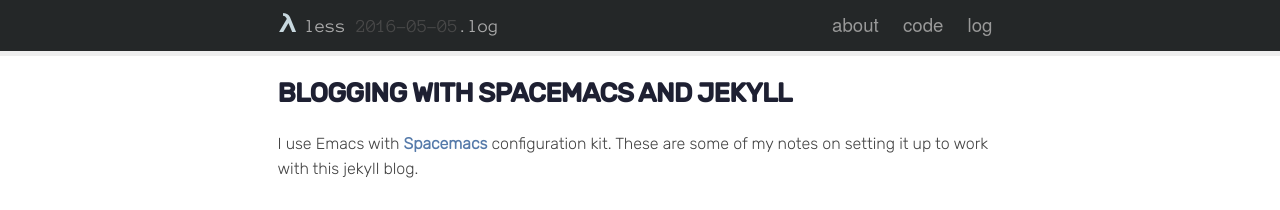
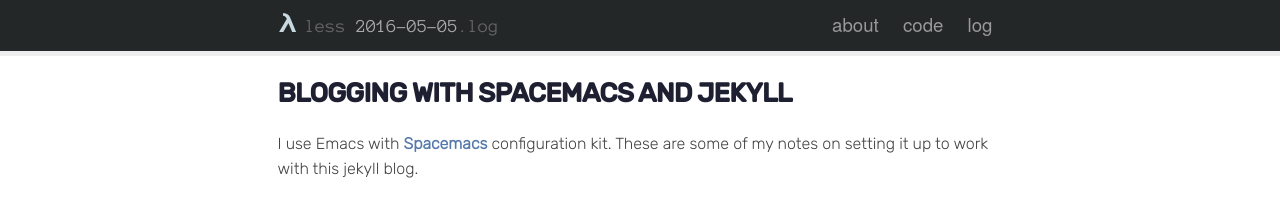
Before and after one commit to 0x414A/0x414a.github.io, a Jekyll site: the page built from _posts/2016-05-05-blogging_with_spacemacs_and_jekyll.markdown, in a window 1280 px wide. Shown: the top 210 px of the page. Built offline with Jekyll 4.4.1, drawn with Linux system fonts in a browser that asks for light colours; nearby versions of some CDN libraries; comment, search, counter and statistics services are not loaded.

Commit message:
tweak colors for tagline

```diff
--- a/_includes/nav.html
+++ b/_includes/nav.html
@@ -4,7 +4,7 @@
         {% unless site_page.exclude_from_nav %}
           <li>
             <a href="{{ site_page.url }}"
-               class="nav-item{% if site_page.slug == page.slug or site_page.slug == page.layout %} nav-item-active{% endif %}">
+               class="nav-item{% if page.slug == site_page.slug %} nav-item-active{% endif %}">
               {{ site_page.slug }}
             </a>
           </li>
--- a/_layouts/post.html
+++ b/_layouts/post.html
@@ -1,6 +1,7 @@
 ---
 layout: default
 slug: log
+display_type: post
 ---
 
 <article>
--- a/assets/stylesheets/header.css
+++ b/assets/stylesheets/header.css
@@ -24,11 +24,11 @@
 
 .header-site-tagline {
     display: inline;
-    color: #aaa;
+    color: #656565;
     font-size: 14pt;
     font-family: 'Anonymous Pro', sans-serif;
 }
 
 .header-site-tagline span {
-    color: #484848;
+    color: #aaa;
 }
```
Also changed, not shown: index.md (line endings or trailing spaces).
